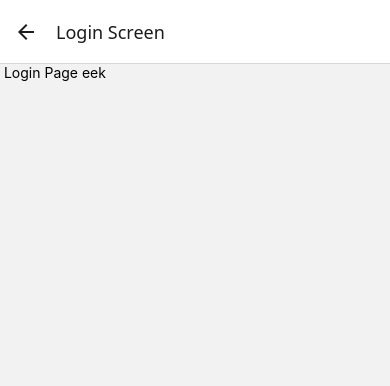
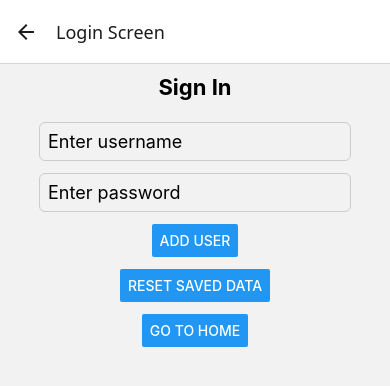
Before and after one commit to caleb05w/359-App, a React Native app: screen /Login in a window 390 px wide. Shown: the top 386 px of the page. Built offline with nearby package versions, Linux system fonts and the light colour scheme.

Commit message:
created basic login page

```diff
--- a/src/screens/LoginScreen.js
+++ b/src/screens/LoginScreen.js
@@ -1,11 +1,102 @@
-import {useState, useEffect} from 'react';
-import { Button, View, Text, TextInput, TouchableOpacity, StyleSheet, Alert} from 'react-native'
+import { useState, useEffect } from 'react';
+import { Button, View, Text, TextInput, TouchableOpacity, StyleSheet, Alert } from 'react-native';
 import { saveUserPrefs, loadUserPrefs, removeUserPrefs } from '../utils/storage';
 
-export default function LoginScreen(navigation) {
-    return (
-        <View>
-            <Text> Login Page eek </Text>
-        </View>
-    )
+export default function LoginScreen({ navigation }) {
+
+  const [list, setList] = useState([]);
+  const [username, setUsername] = useState("");
+  const [password, setPassword] = useState("");
+
+  const handleAddItem = () => {
+    if (!username.trim() || !password.trim()) {
+      Alert.alert("Please enter both username and password.");
+      return;
+    }
+    setList([{ name: username, pass: password }, ...list]);
+    setUsername("");
+    setPassword("");
+  };
+
+const updatePrefs = async () => {
+    await saveUserPrefs({ name: username, pass: password });
+    const load = await loadUserPrefs();
+    Alert.alert("Saved Data:\n" + JSON.stringify(load, null, 2));
+  };
+
+  useEffect(() => {
+    (async () => {
+      const load = await loadUserPrefs();
+      console.log("Loaded login data:", load);
+      if (load?.name) setUsername(load.name);
+      if (load?.pass) setPassword(load.pass);
+    })();
+  }, []);
+
+   return (
+    <View style={[styles.containerFlex, styles.containerCenter]}>
+      <Text style={styles.title}>Sign In</Text>
+
+      <TextInput
+        style={styles.h1}
+        placeholder="Enter username"
+        value={username}
+        onChangeText={setUsername}
+      />
+
+      <TextInput
+        style={styles.h1}
+        placeholder="Enter password"
+        value={password}
+        secureTextEntry
+        onChangeText={setPassword}
+      />
+       <Button title="Add User" onPress={handleAddItem} />
+      <Button
+        title="Reset Saved Data"
+        onPress={async () => {
+          await removeUserPrefs();
+          Alert.alert("Data cleared.");
+        }}
+      />
+
+      <Button
+        title="Go to Home"
+        onPress={() => navigation.navigate("Home")}
+      />
+
+    </View>
+  );
 }
+
+const styles = StyleSheet.create({
+  containerFlex: {
+    flexDirection: "column",
+    gap: 12,
+    marginVertical: 10,
+    width: "100%",
+  },
+
+ containerCenter: {
+    flexDirection: "column",
+    width: "100%",
+    display: "flex",
+    justifyContent: "center",
+    alignItems: "center",
+  },
+
+title: {
+    fontSize: 22,
+    marginBottom: 10,
+    fontWeight: "bold",
+},
+
+  h1: {
+    fontSize: 18,
+    borderWidth: 1,
+    borderColor: "#ccc",
+    padding: 8,
+    width: "80%",
+    borderRadius: 6,
+  },
+});
```
